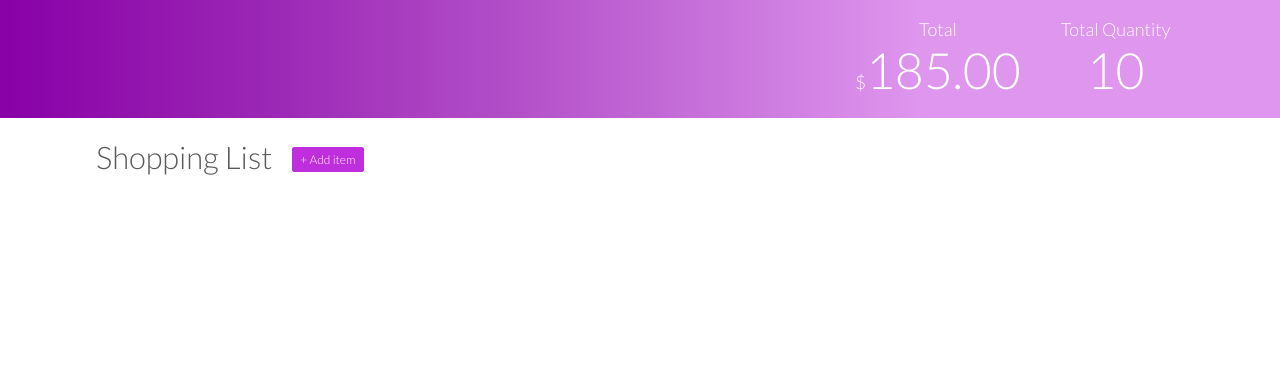
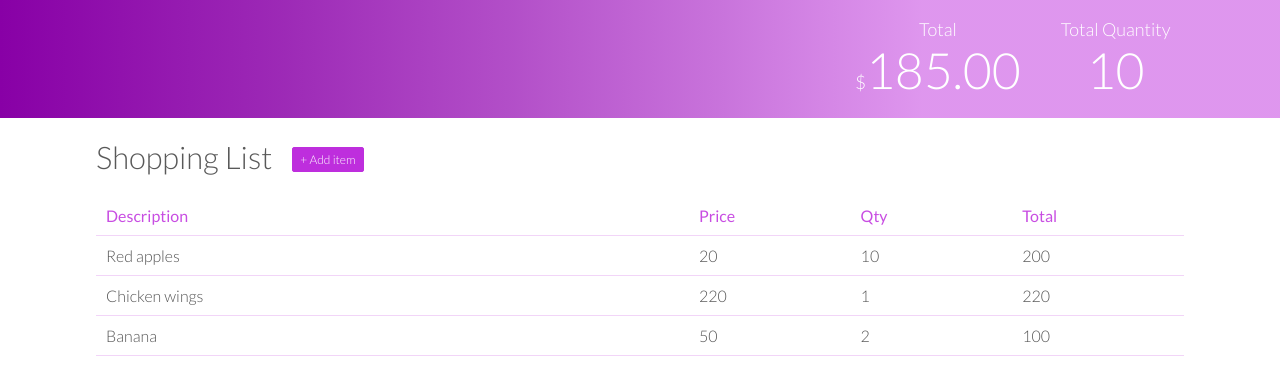
Before and after one commit to dfuviray/shopping-app, a plain HTML site: page index.html in a window 1280 px wide. Shown: the part 112-494 px from the top of the page. Drawn offline with Linux system fonts and the light colour scheme.

Commit message:
style shopping table

```diff
--- a/index.html
+++ b/index.html
@@ -39,5 +39,45 @@
         <button class="shopping-item__button">+ Add item</button>
       </div>
     </section>
+
+    <section class="items">
+      <ul>
+        <li>
+          <div class="item-info">
+            <p class="item-description">Description</p>
+            <p class="item-price">Price</p>
+            <p class="item-quantity">Qty</p>
+            <p class="item-total">Total</p>
+          </div>
+        </li>
+        <li>
+          <div class="item-info">
+            <p class="item-description">
+              Red apples
+            </p>
+            <p class="item-price">20</p>
+            <p class="item-quantity">10</p>
+            <p class="item-total">200</p>
+          </div>
+        </li>
+        <li>
+          <div class="item-info">
+            <p class="item-description">Chicken wings</p>
+            <p class="item-price">220</p>
+            <p class="item-quantity">1</p>
+            <p class="item-total">220</p>
+          </div>
+        </li>
+
+        <li>
+          <div class="item-info">
+            <p class="item-description">Banana</p>
+            <p class="item-price">50</p>
+            <p class="item-quantity">2</p>
+            <p class="item-total">100</p>
+          </div>
+        </li>
+      </ul>
+    </section>
   </body>
 </html>
--- a/style.css
+++ b/style.css
@@ -107,6 +107,7 @@ button:active {
   display: flex;
   justify-content: flex-start;
   align-items: flex-end;
+  margin-bottom: 2rem;
 }
 
 .shopping-item__button {
@@ -130,3 +131,51 @@ button:active {
   font-weight: 300;
   margin-right: 2rem;
 }
+
+/* SHOPPING ITEMS ------------ */
+.items {
+  background-color: #fff;
+  border-radius: 1rem;
+}
+
+.items ul {
+  list-style: none;
+  margin: 0;
+  padding: 0;
+}
+
+.item-info {
+  display: flex;
+  justify-content: space-between;
+  padding: 0.5rem;
+  border-bottom: 1px solid rgba(190, 46, 221, 0.2);
+  font-size: 1.6rem;
+}
+
+.items ul li:nth-child(1) {
+  font-size: 1.8rem;
+  font-weight: 400;
+  color: rgba(190, 46, 221, 0.85);
+}
+
+.item-description {
+  flex-basis: 55%;
+  padding: 0.5rem;
+  /* border: 1px solid; */
+}
+
+.item-quantity {
+  flex-basis: 15%;
+  padding: 0.5rem;
+  /* border: 1px solid; */
+}
+.item-price {
+  flex-basis: 15%;
+  padding: 0.5rem;
+  /* border: 1px solid; */
+}
+.item-total {
+  flex-basis: 15%;
+  padding: 0.5rem;
+  /* border: 1px solid; */
+}
```
